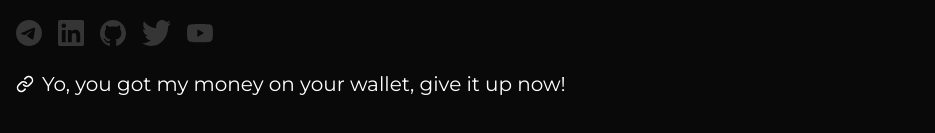
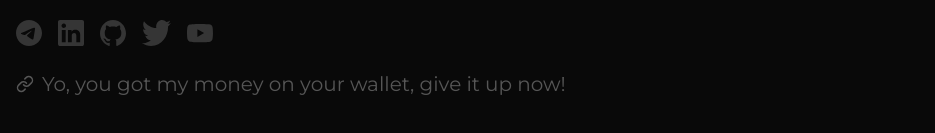
Before and after one commit to dasturchioka/dasturchiokauz, a Nuxt app: page / in a window 1280 px wide. Shown: the part 607-740 px from the top of the page, without its empty margins (0-935 px from the left). Built offline with nearby package versions, Linux system fonts and the light colour scheme; what vue3-marquee would draw is missing.

Commit message:
come on girl

```diff
--- a/pages/index.vue
+++ b/pages/index.vue
@@ -52,7 +52,7 @@ useHead({
 				<a
 					href="https://tirikchilik.uz/dasturchioka"
 					target="_blank"
-					class="font-mont md:text-xl my-6 text-white transition-all hover:underline flex items-center w-full justify-start donation"
+					class="font-mont md:text-xl my-6 text-white transition-all hover:underline flex items-center w-full justify-start donation-text"
 					><LinkIcon class="mr-2 w-[18px]" />Yo, you got my money on your wallet, give it up now!
 				</a>
 			</div>
```
